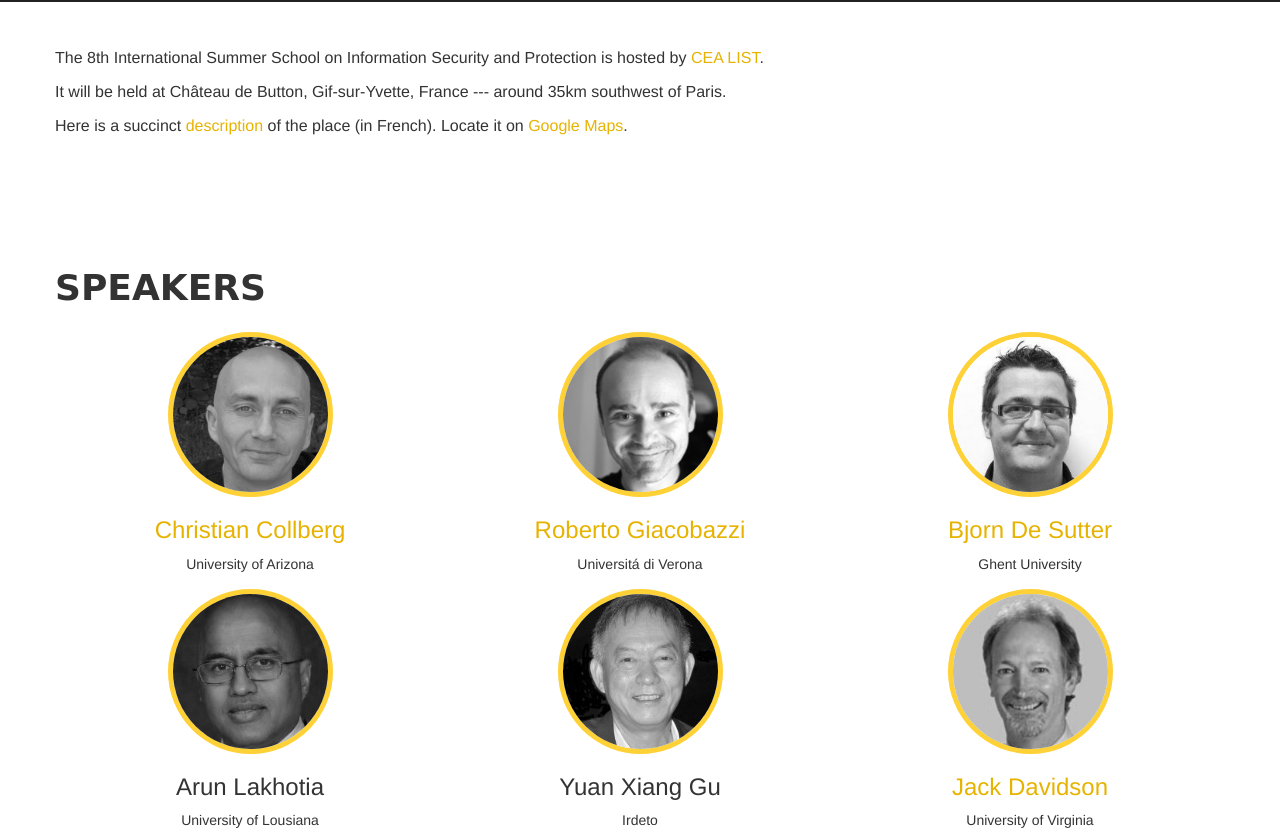
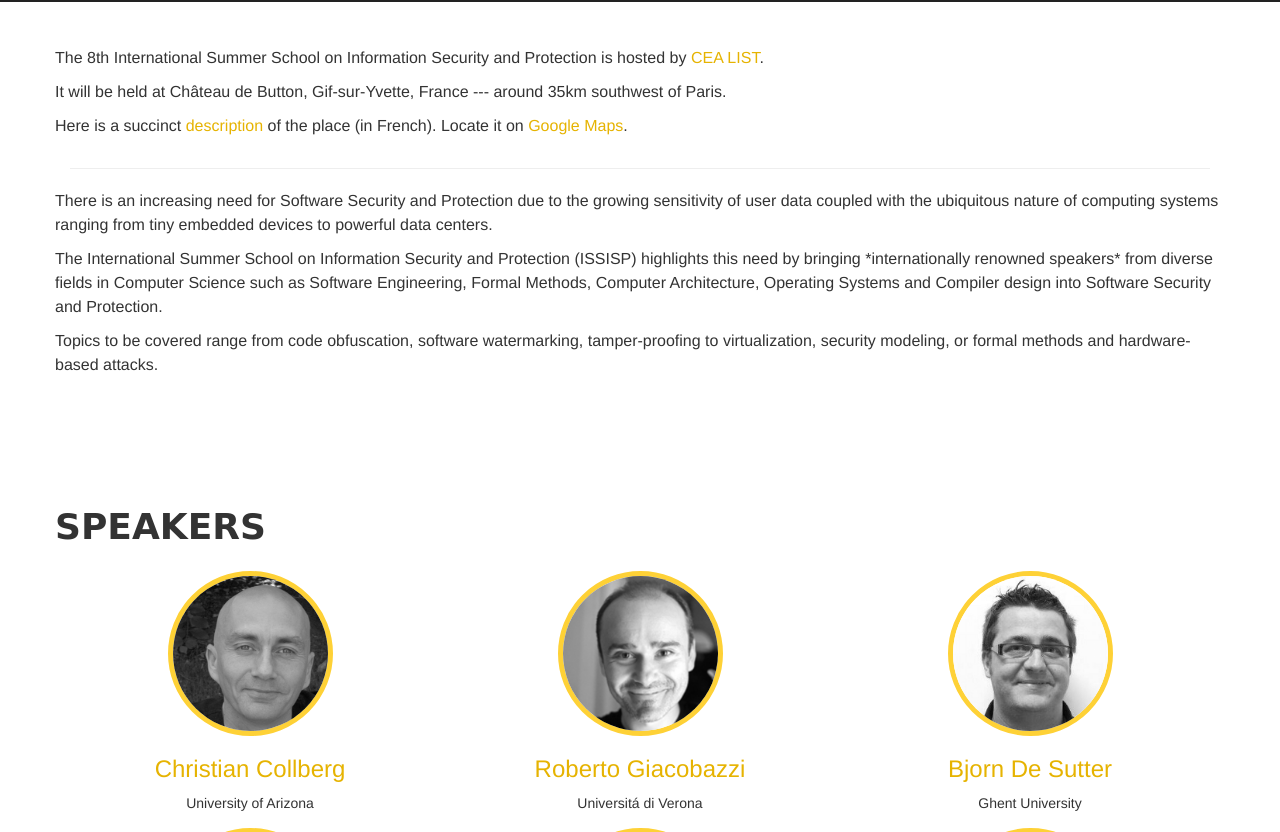
Before and after one commit to issisp2017/issisp2017.github.io, a Jekyll site: the page built from index.md, in a window 1280 px wide and 900 px high, scrolled down 853 px, cut to the strip 68-900 px from the top of the window. Built offline with Jekyll 4.4.1, drawn with Linux system fonts in a browser that asks for light colours.

Commit message:
[descr] Basic overvierw of the school

```diff
--- a/_includes/descr.html
+++ b/_includes/descr.html
@@ -10,8 +10,8 @@
       <p>
         It will be held at Château de Button, Gif-sur-Yvette,
         France --- around 35km southwest of Paris.
+      </p>
 
-      </p>
       <p> Here is a succinct
         <a class="darken"
            href="http://www.ville-gif.fr/cadre-de-vie/histoire-et-patrimoine/patrimoine/chateau-de-button/">description
@@ -19,7 +19,29 @@
         Locate it on
                   <a href="https://www.google.fr/maps/place/CNRS+-+D%C3%A9l%C3%A9gation+Ile-de-France+Sud/@48.696828,2.1065952,14z/data=!4m8!1m2!2m1!1schateau+de+button!3m4!1s0x47e67f7f484e8983:0xa3df8cb85292dc02!8m2!3d48.7060241!4d2.1314657?hl=fr">Google Maps</a>.
       </p>
+    </div>
+    <hr/>
+    <div class="row">
+      <p>
+        There is an increasing need for Software Security and Protection due to
+        the growing sensitivity of user data coupled with the ubiquitous nature
+        of computing systems ranging from tiny embedded devices to powerful data
+        centers.
+      </p>
 
+      <p>
+        The International Summer School on Information Security and Protection
+        (ISSISP) highlights this need by bringing *internationally renowned
+        speakers* from diverse fields in Computer Science such as Software
+        Engineering, Formal Methods, Computer Architecture, Operating Systems
+        and Compiler design into Software Security and Protection.
+      </p>
+
+      <p>
+        Topics to be covered range from code obfuscation,
+        software watermarking, tamper-proofing to virtualization, security
+        modeling, or formal methods and hardware-based attacks.
+      </p>
     </div>
   </div>
 </section>
```
